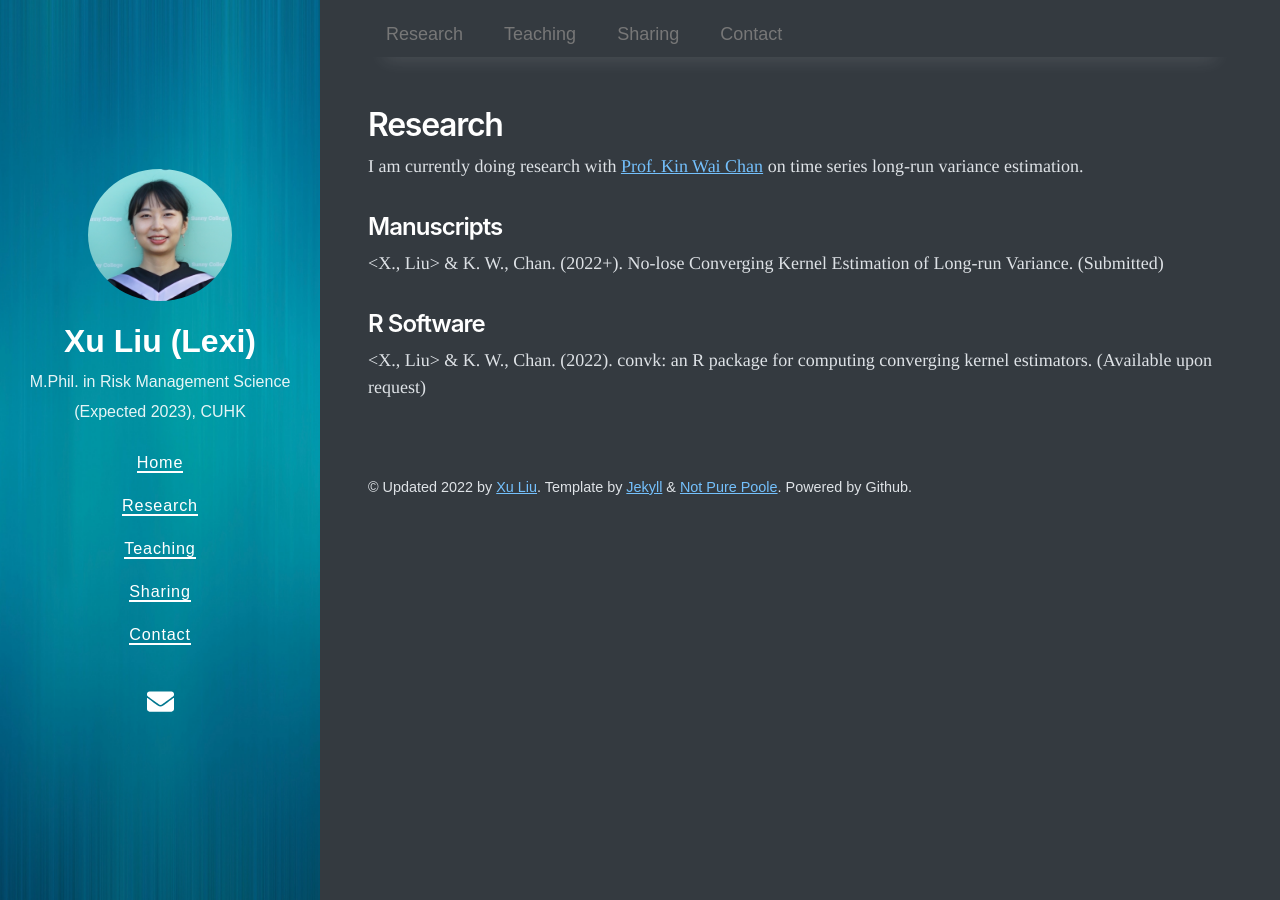
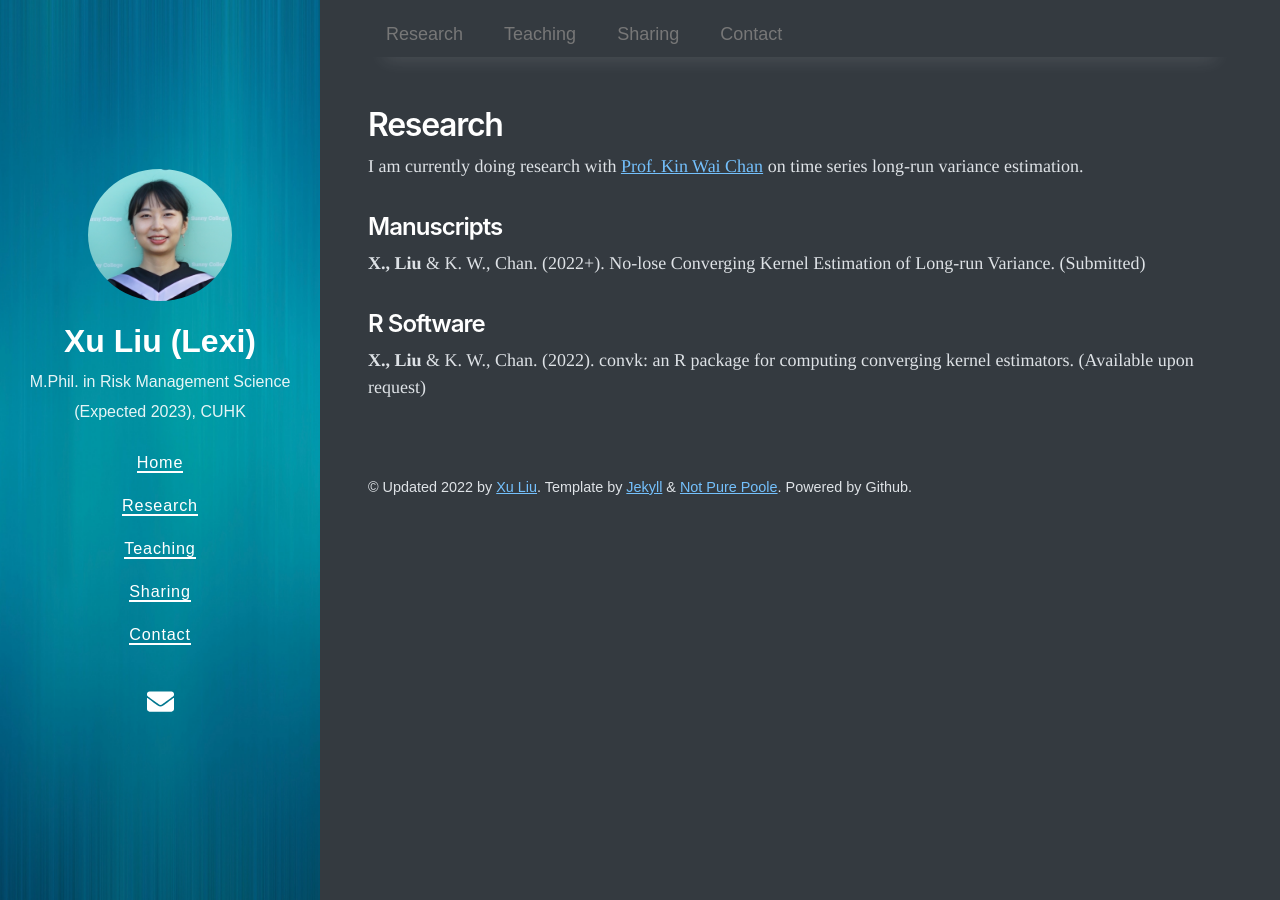
Before and after one commit to lexilxu/MyPage, a Jekyll site: the page built from research.md, in a window 1280 px wide. Built offline with Jekyll 4.4.1, drawn with Linux system fonts in a browser that asks for light colours; nearby versions of some CDN libraries; part of the change alters nothing that is shown.

```diff
--- a/research.md
+++ b/research.md
@@ -8,8 +8,8 @@ type: research
 I am currently doing research with [Prof. Kin Wai Chan](https://sites.google.com/site/kwchankeith/home?authuser=0) on time series long-run variance estimation.
 
 ## Manuscripts
-<X., Liu> & K. W., Chan. (2022+). No-lose Converging Kernel Estimation of Long-run Variance. (Submitted)
+**X., Liu** & K. W., Chan. (2022+). No-lose Converging Kernel Estimation of Long-run Variance. (Submitted)
 
 ## R Software
-<X., Liu> & K. W., Chan. (2022). convk: an R package for computing converging kernel estimators.
+**X., Liu** & K. W., Chan. (2022). convk: an R package for computing converging kernel estimators.
 (Available upon request)
```
